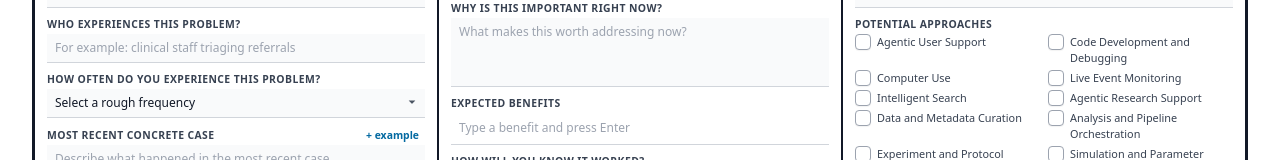
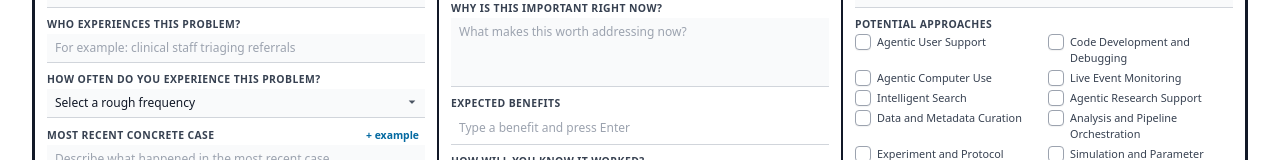
Before and after one commit to slolab/agentic-automation-canvas, a Vue app: page / in a window 1280 px wide. Shown: the part 306-466 px from the top of the page. Built offline with nearby package versions, Linux system fonts and the light colour scheme.

Commit message:
improved wording in section 3 and example

```diff
--- a/src/components/sections/SimplifiedCanvas.vue
+++ b/src/components/sections/SimplifiedCanvas.vue
@@ -237,7 +237,7 @@
           </div>
 
           <div>
-            <label for="solutions-research" class="canvas-label">Tools or existing solutions (to research)</label>
+            <label for="solutions-research" class="canvas-label">Tools or existing solutions (please research)</label>
             <textarea
               id="solutions-research"
               rows="3"
--- a/src/data/example-data.ts
+++ b/src/data/example-data.ts
@@ -566,8 +566,8 @@ Counterintuitively, despite higher gross time savings (16 min vs. 8 min), the ne
     },
     technicalRisk: 'medium',
     effortEstimate: { value: 20, unit: 'weeks' },
-    feasibilityNotes: 'Core technologies are mature. Main challenge is handling edge cases and ensuring accuracy for diverse document formats. Different tasks require different approaches - extraction needs extensive agentic capabilities, while categorization can be deterministic.',
-    solutionsToResearch: 'Evaluate existing document-management products and managed extraction services before building custom orchestration.',
+    feasibilityNotes: '3 master students built a proof of concept in 2 weeks using LangGraph. Compared agentic approach with algorithmic. Mixed results, not yet production ready.',
+    solutionsToResearch: 'Found LangGraph. Also can use Claude/ChatGPT for this quite well at smaller scale.',
     constraintFlags: [
       'personal-data',
       'valuable-ip',
--- a/src/schema/simplifiedCanvasOptions.ts
+++ b/src/schema/simplifiedCanvasOptions.ts
@@ -38,7 +38,7 @@ const problemFrequencyLabels: Record<ProblemFrequency, string> = {
 const technicalApproachLabels = {
   'agentic-user-support': 'Agentic User Support',
   'code-development': 'Code Development and Debugging',
-  'computer-use': 'Computer Use',
+  'computer-use': 'Agentic Computer Use',
   'live-event-monitoring': 'Live Event Monitoring',
   'intelligent-search': 'Intelligent Search',
   'agentic-research-support': 'Agentic Research Support',
```
